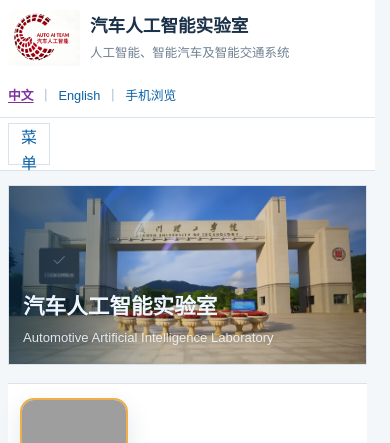
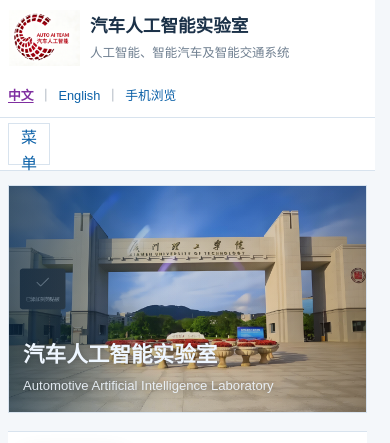
Before and after one commit to linzhihui-1023/auto-ai-lab-site, a plain HTML site: page index.html in a window 390 px wide. Shown: the top 443 px of the page. Drawn offline with Linux system fonts and the light colour scheme; grey boxes are pictures that could not be loaded.

Commit message:
更新官网内容

```diff
--- a/site.css
+++ b/site.css
@@ -202,11 +202,11 @@
 }
 
 .banner {
-  height: 310px;
+  height: 370px;
   border: 1px solid var(--line);
   background:
     linear-gradient(96deg, rgba(7, 44, 74, 0.56), rgba(7, 44, 74, 0.12) 38%, rgba(69, 41, 18, 0.18) 72%, rgba(34, 18, 9, 0.3)),
-    url("assets/home-banner.jpeg") center center / cover no-repeat;
+    url("assets/home-banner.jpeg") center 16% / cover no-repeat;
   position: relative;
   overflow: hidden;
 }
@@ -1383,7 +1383,7 @@
   }
 
   .banner {
-    height: 240px;
+    height: 292px;
   }
 
   .banner-grid {
@@ -1448,7 +1448,7 @@
   }
 
   .banner {
-    height: 180px;
+    height: 228px;
   }
 
   .banner-grid {
```
